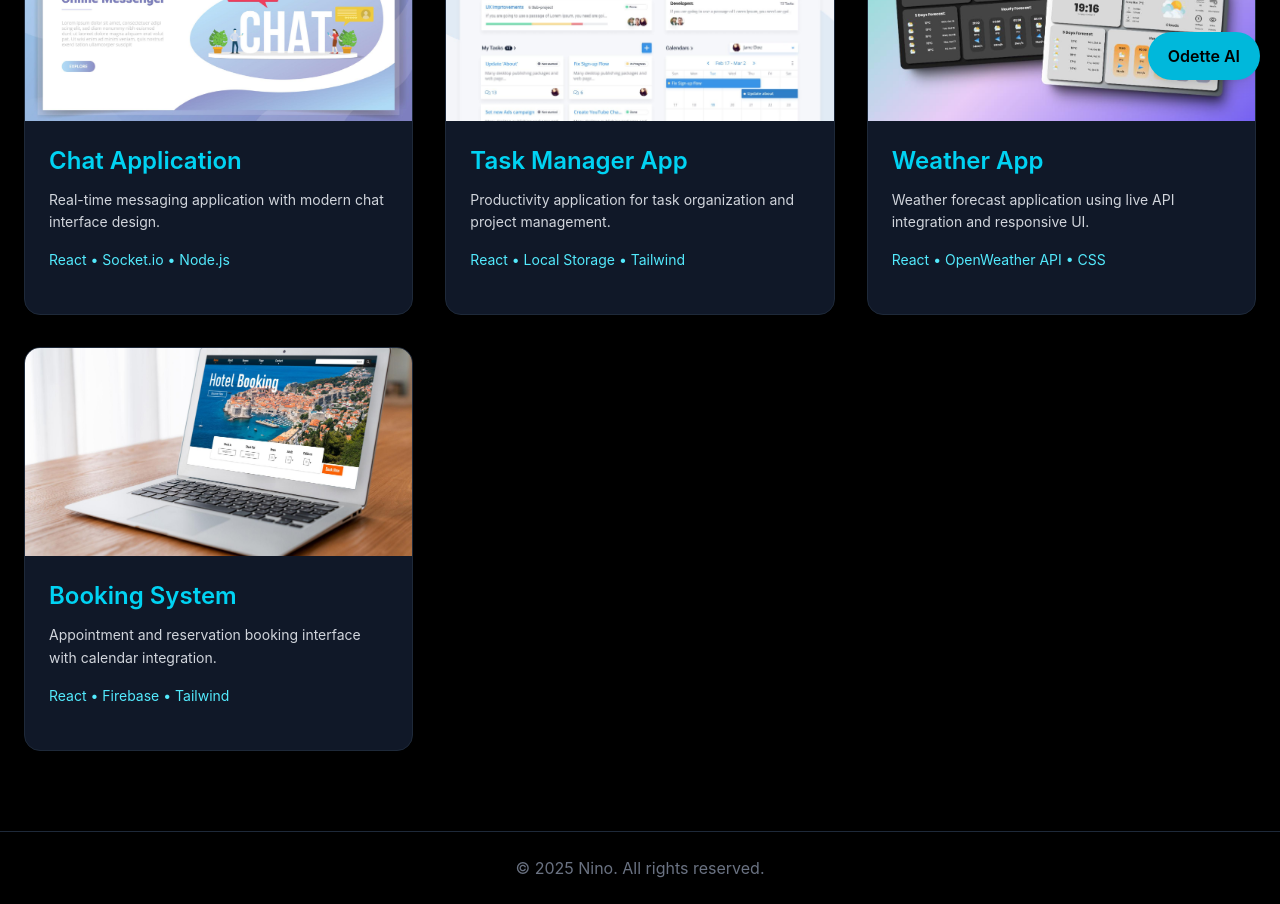
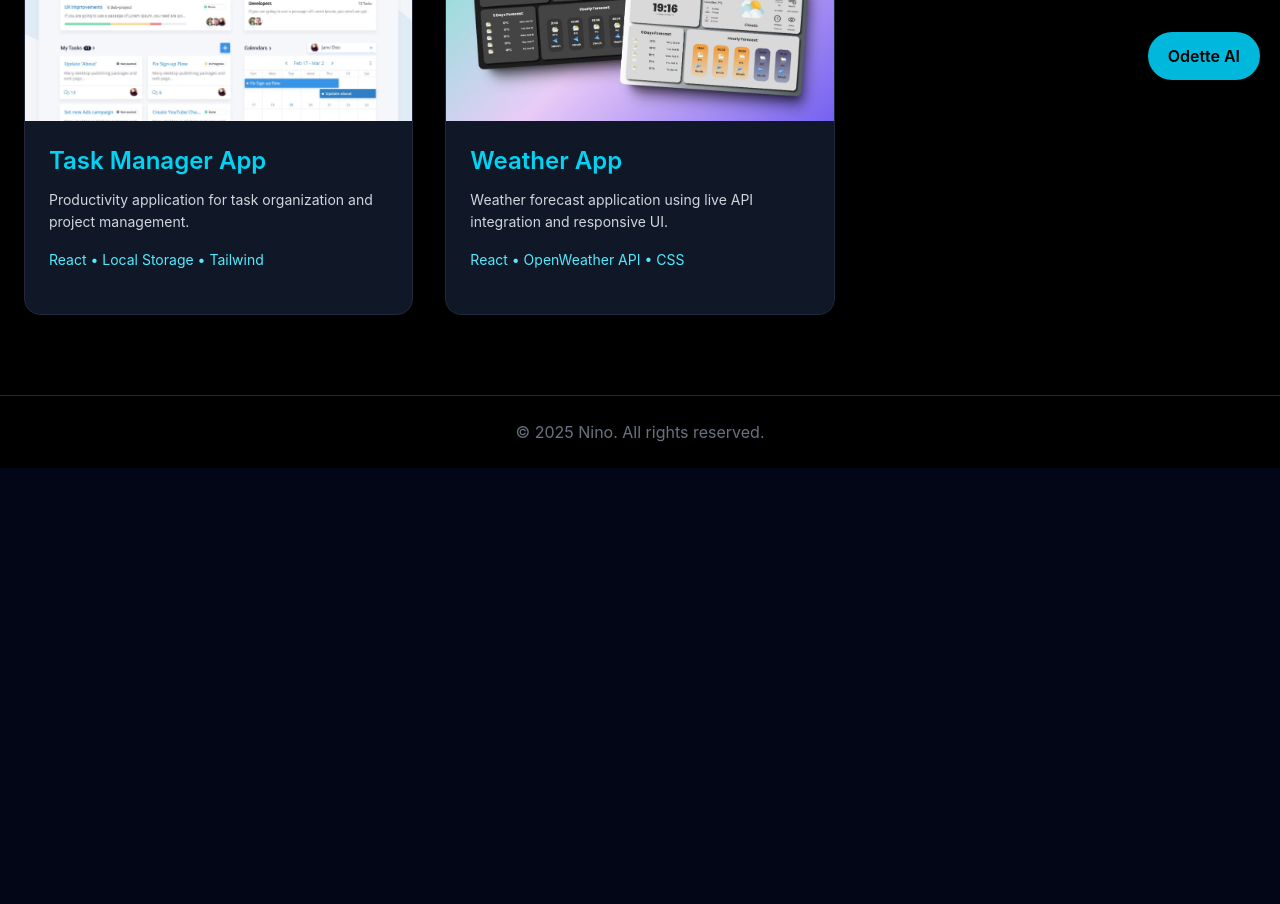
Before and after one commit to ninoverdejo18/my-portfolio, a React (Vite) app: page /projects in a window 1280 px wide. Shown: the part 700-1604 px from the top of the page. After the commit the page ends 1168 px from the top, so only its background shows below. Built offline with nearby package versions, Linux system fonts and the light colour scheme.

Commit message:
Updated Navbar

```diff
--- a/src/pages/Projects.jsx
+++ b/src/pages/Projects.jsx
@@ -38,15 +38,6 @@ function Projects() {
       github: "#",
     },
     {
-      title: "Chat Application",
-      description:
-        "Real-time messaging application with modern chat interface design.",
-      tech: "React • Socket.io • Node.js",
-      image: chatappImage,
-      demo: "#",
-      github: "#",
-    },
-    {
       title: "Task Manager App",
       description:
         "Productivity application for task organization and project management.",
@@ -61,15 +52,6 @@ function Projects() {
         "Weather forecast application using live API integration and responsive UI.",
       tech: "React • OpenWeather API • CSS",
       image: weatherappImage,
-      demo: "#",
-      github: "#",
-    },
-    {
-      title: "Booking System",
-      description:
-        "Appointment and reservation booking interface with calendar integration.",
-      tech: "React • Firebase • Tailwind",
-      image: bookingappImage,
       demo: "#",
       github: "#",
     },
```
